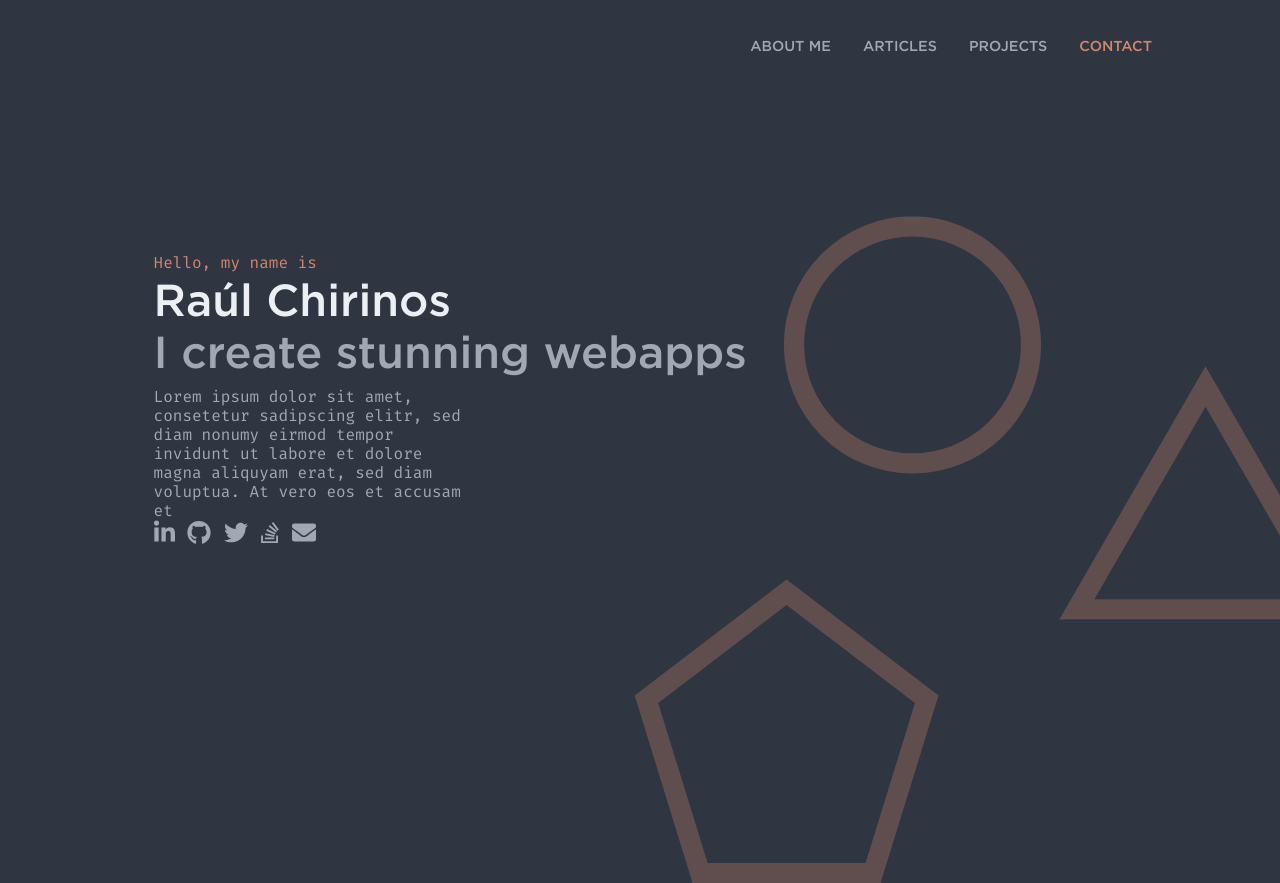
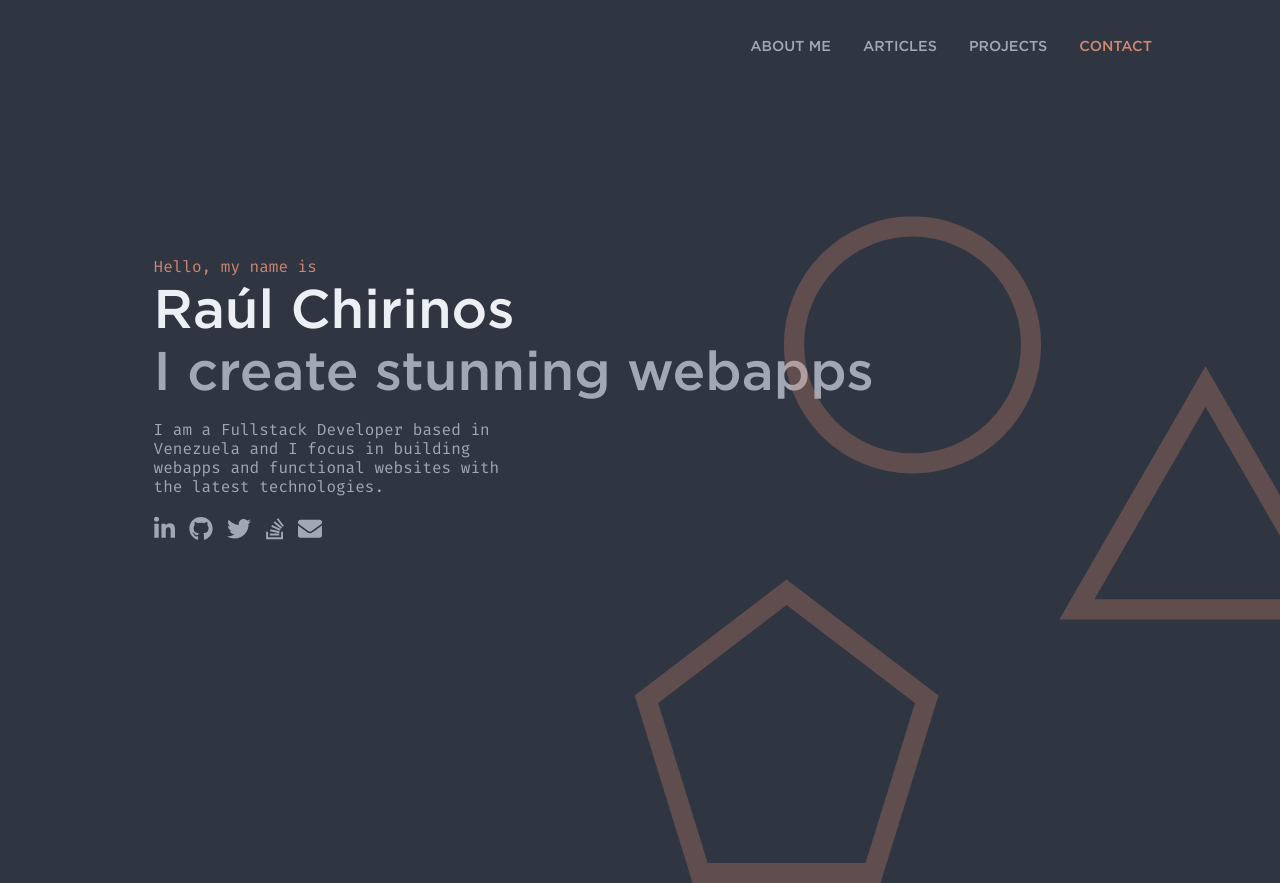
Before and after one commit to rjchirinos/portfoliov2, a React (Create React App) app: page / in a window 1280 px wide. Shown: the top 883 px of the page. Built offline with nearby package versions, Linux system fonts and the light colour scheme.

Commit message:
Finish Static Header Section

```diff
--- a/src/components/HeaderCont.tsx
+++ b/src/components/HeaderCont.tsx
@@ -8,18 +8,18 @@ const P = styled.p`
 
 const Title = styled.h1`
   margin-bottom: 0.6rem;
-  font-size: 2.8rem;
+  font-size: 3.4rem;
 `;
 
 const Subtitle = styled.h3`
-  margin-bottom: 0.6rem;
-  font-size: 2.8rem;
+  margin-bottom: 1.2rem;
+  font-size: 3.4rem;
   color: #d8dee9ad;
 `;
 
 const Description = styled.p`
-  width: 20%;
-  min-width: 310px;
+  margin-bottom: 1.2rem;
+  width: 370px;
 `;
 
 export default function HeaderCont(props: any) {
@@ -29,9 +29,8 @@ export default function HeaderCont(props: any) {
       <Title>Raúl Chirinos</Title>
       <Subtitle>I create stunning webapps</Subtitle>
       <Description>
-        Lorem ipsum dolor sit amet, consetetur sadipscing elitr, sed diam nonumy
-        eirmod tempor invidunt ut labore et dolore magna aliquyam erat, sed diam
-        voluptua. At vero eos et accusam et
+        I am a Fullstack Developer based in Venezuela and I focus in building
+        webapps and functional websites with the latest technologies.
       </Description>
     </div>
   );
--- a/src/components/SocialRow.tsx
+++ b/src/components/SocialRow.tsx
@@ -12,22 +12,25 @@ import {
 const Anchor = styled.a`
   color: inherit;
   font-size: 1.5rem;
-  margin-right: 0.8rem;
+  margin-right: 0.9rem;
 `;
 
 export default function SocialRow() {
   return (
     <div>
-      <Anchor href="http://linkedin.com/in/rjchirinos">
+      <Anchor target="_blank" href="http://linkedin.com/in/rjchirinos">
         <FontAwesomeIcon icon={faLinkedinIn} />
       </Anchor>
-      <Anchor href="http://github.com/rjchirinos">
+      <Anchor target="_blank" href="http://github.com/rjchirinos">
         <FontAwesomeIcon icon={faGithub} />
       </Anchor>
-      <Anchor href="http://twitter.com/raulfullcode">
+      <Anchor target="_blank" href="http://twitter.com/raulfullcode">
         <FontAwesomeIcon icon={faTwitter} />
       </Anchor>
-      <Anchor href="https://stackoverflow.com/users/8422963/ra%c3%bal-chirinos?tab=profile">
+      <Anchor
+        target="_blank"
+        href="https://stackoverflow.com/users/8422963/ra%c3%bal-chirinos?tab=profile"
+      >
         <FontAwesomeIcon icon={faStackOverflow} />
       </Anchor>
       <Anchor href="mailto:raulstuf@gmail.com">
```
